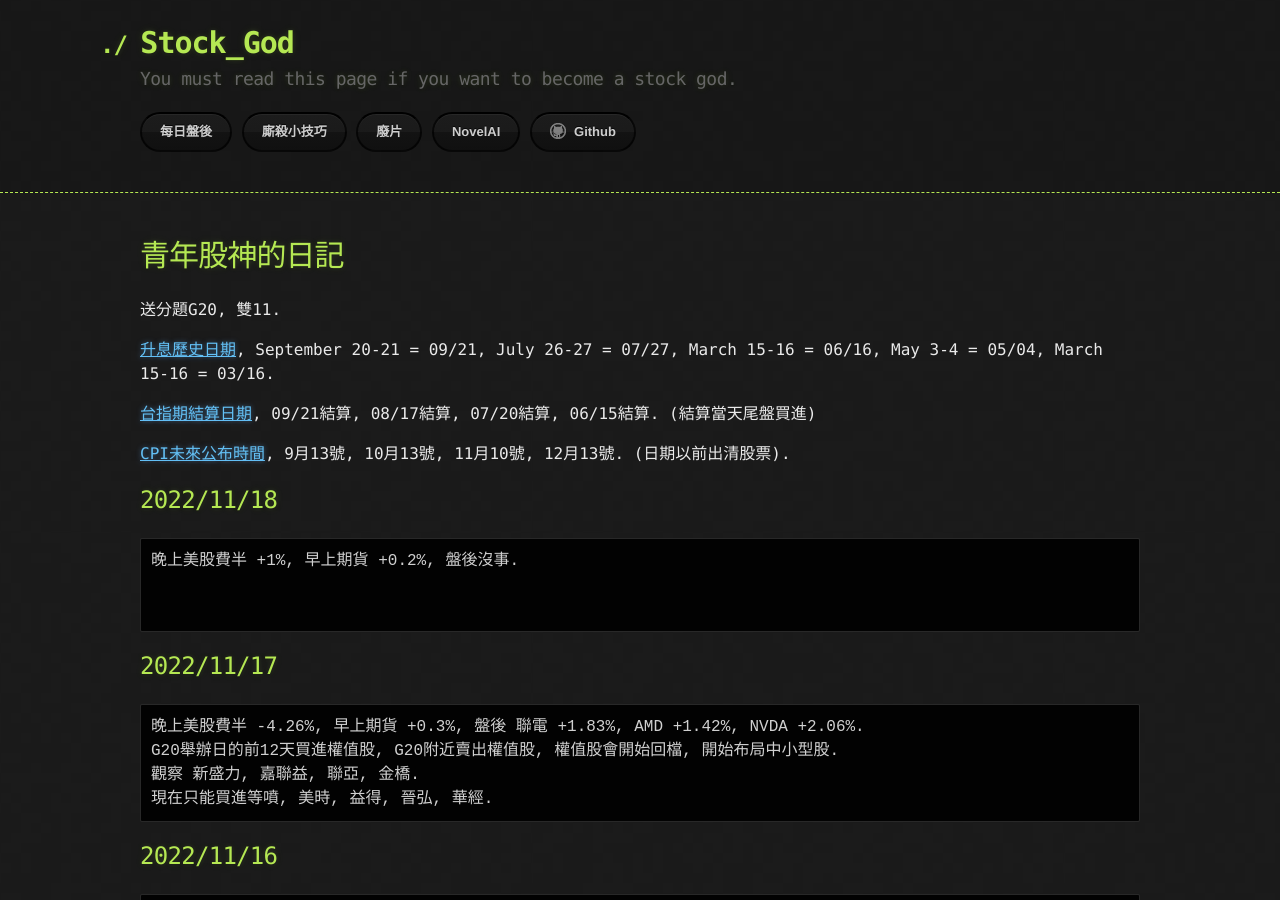
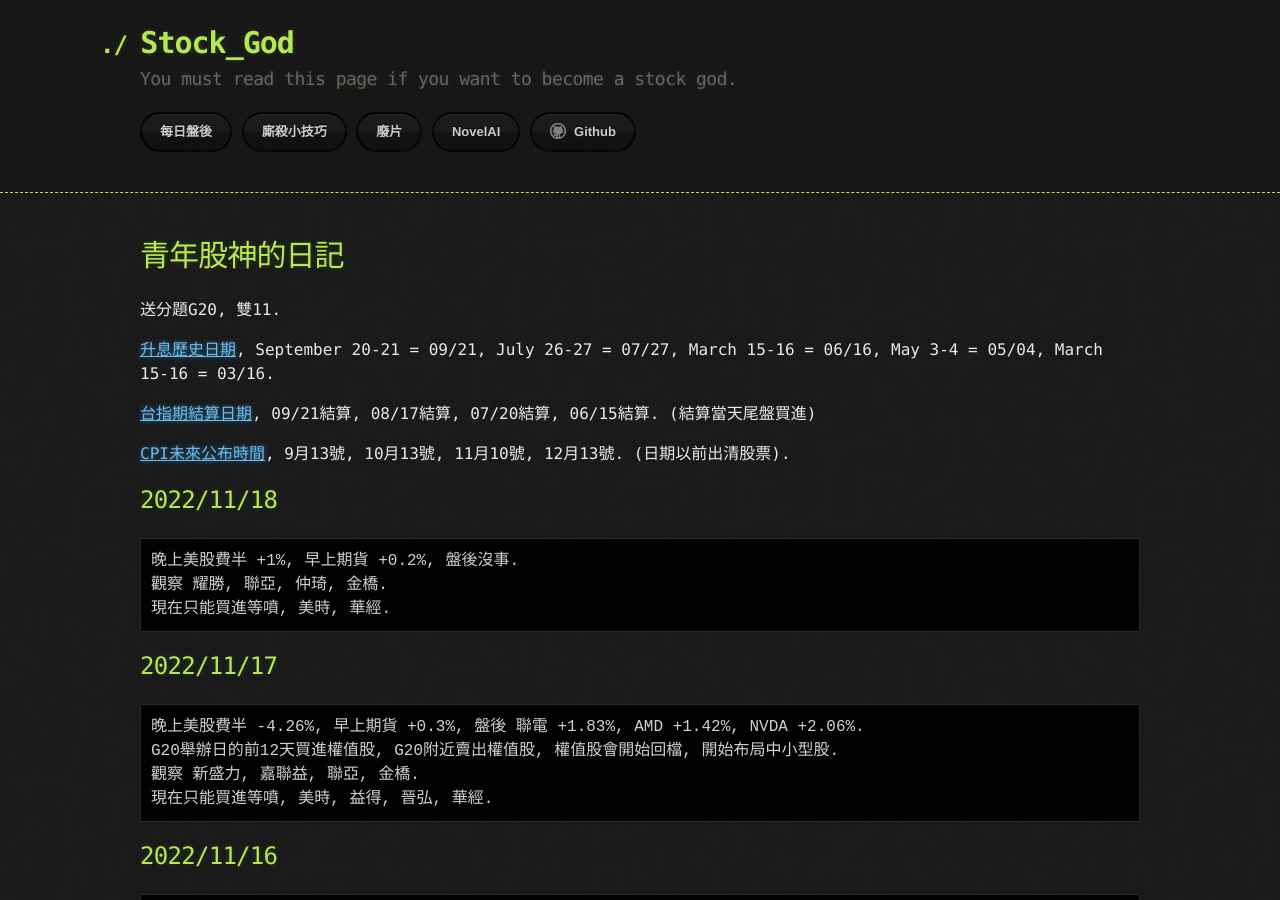
Before and after one commit to lepg5487/Stock_God, a Jekyll site: the page built from index.md, in a window 1280 px wide and 900 px high. Built offline with Jekyll 4.4.1, drawn with Linux system fonts in a browser that asks for light colours; our own code applies the rules of GitHub Pages for plain Markdown files.

Commit message:
Update index.md

````diff
--- a/index.md
+++ b/index.md
@@ -15,8 +15,8 @@ layout: testlayouts
 ## 2022/11/18
 ```
 晚上美股費半 +1%, 早上期貨 +0.2%, 盤後沒事.
-
-
+觀察 耀勝, 聯亞, 仲琦, 金橋.
+現在只能買進等噴, 美時, 華經.
 ```
 
 ## 2022/11/17
````
